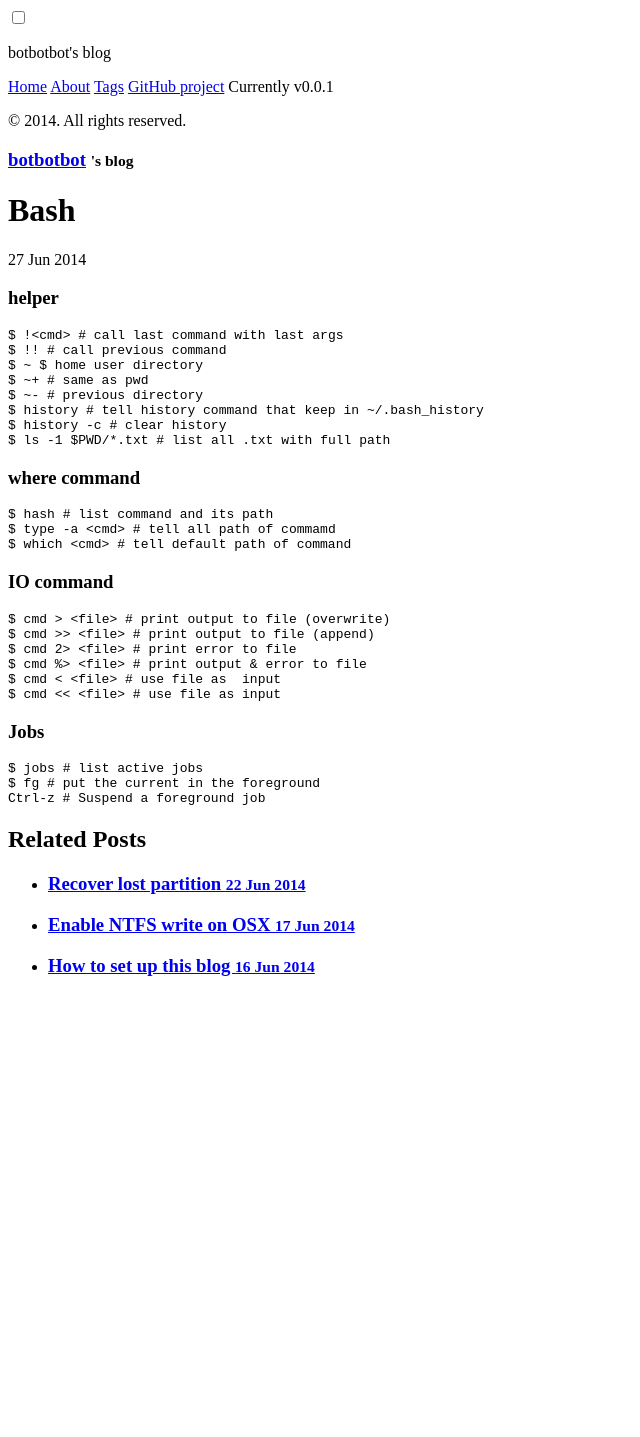
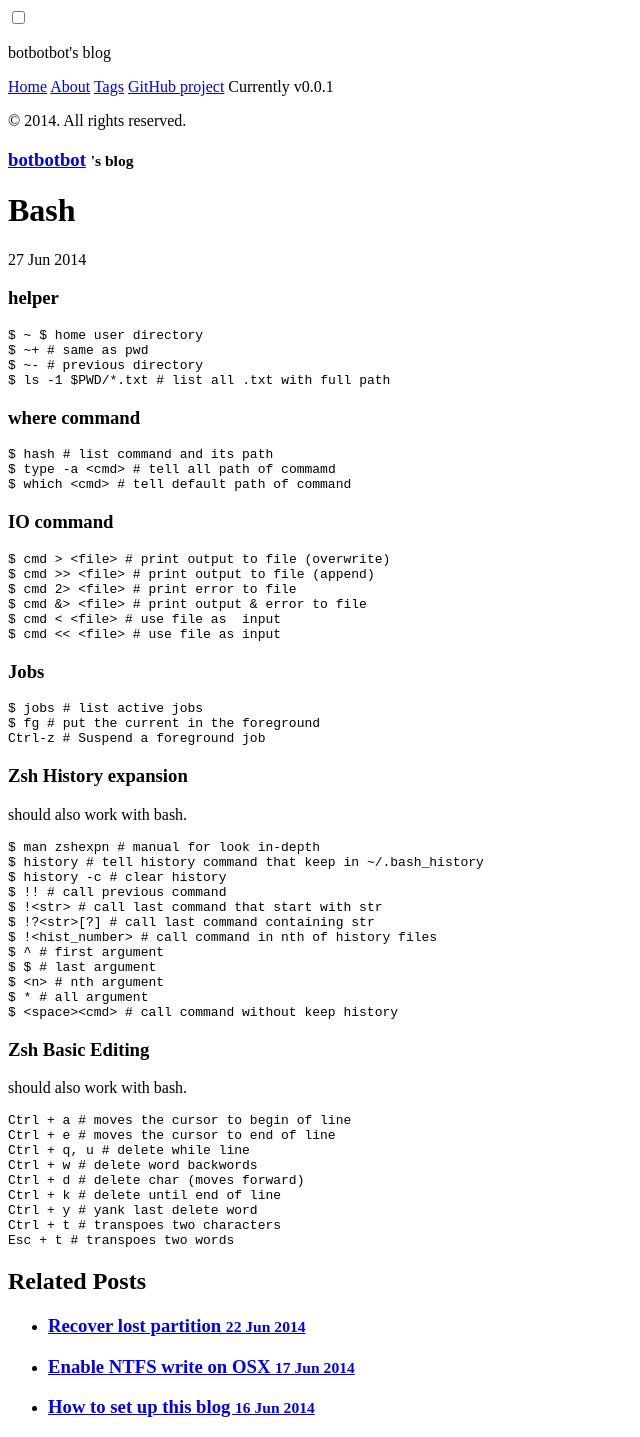
Before and after one commit to ibotdotout/ibotdotout.github.io, a Jekyll site: the page built from _posts/2014-06-27-bash.md, in a window 1280 px wide. Shown: the whole page, without its empty margins (0-640 px from the left). Built offline with Jekyll 4.4.1, drawn with Linux system fonts in a browser that asks for light colours; Markdown is read by kramdown in place of the engine named in the settings; before the commit the page ends 995 px from its top, so only the background shows below that.

Commit message:
update post/bash

````diff
--- a/_posts/2014-06-27-bash.md
+++ b/_posts/2014-06-27-bash.md
@@ -7,13 +7,9 @@ tags: Bash
 ### helper
 
 ```sh
-$ !<cmd> # call last command with last args
-$ !! # call previous command
 $ ~ $ home user directory
 $ ~+ # same as pwd
 $ ~- # previous directory
-$ history # tell history command that keep in ~/.bash_history
-$ history -c # clear history
 $ ls -1 $PWD/*.txt # list all .txt with full path
 ```
 
@@ -31,7 +27,7 @@ $ which <cmd> # tell default path of command
 $ cmd > <file> # print output to file (overwrite)
 $ cmd >> <file> # print output to file (append)
 $ cmd 2> <file> # print error to file
-$ cmd %> <file> # print output & error to file
+$ cmd &> <file> # print output & error to file
 $ cmd < <file> # use file as  input
 $ cmd << <file> # use file as input
 ```
@@ -43,3 +39,36 @@ $ jobs # list active jobs
 $ fg # put the current in the foreground
 Ctrl-z # Suspend a foreground job
 ```
+
+### Zsh History expansion
+should also work with bash.
+
+```sh
+$ man zshexpn # manual for look in-depth
+$ history # tell history command that keep in ~/.bash_history
+$ history -c # clear history
+$ !! # call previous command
+$ !<str> # call last command that start with str
+$ !?<str>[?] # call last command containing str
+$ !<hist_number> # call command in nth of history files
+$ ^ # first argument
+$ $ # last argument
+$ <n> # nth argument
+$ * # all argument
+$ <space><cmd> # call command without keep history
+```
+
+### Zsh Basic Editing
+should also work with bash.
+
+```sh
+Ctrl + a # moves the cursor to begin of line
+Ctrl + e # moves the cursor to end of line
+Ctrl + q, u # delete while line
+Ctrl + w # delete word backwords
+Ctrl + d # delete char (moves forward)
+Ctrl + k # delete until end of line
+Ctrl + y # yank last delete word
+Ctrl + t # transpoes two characters
+Esc + t # transpoes two words
+```
````
